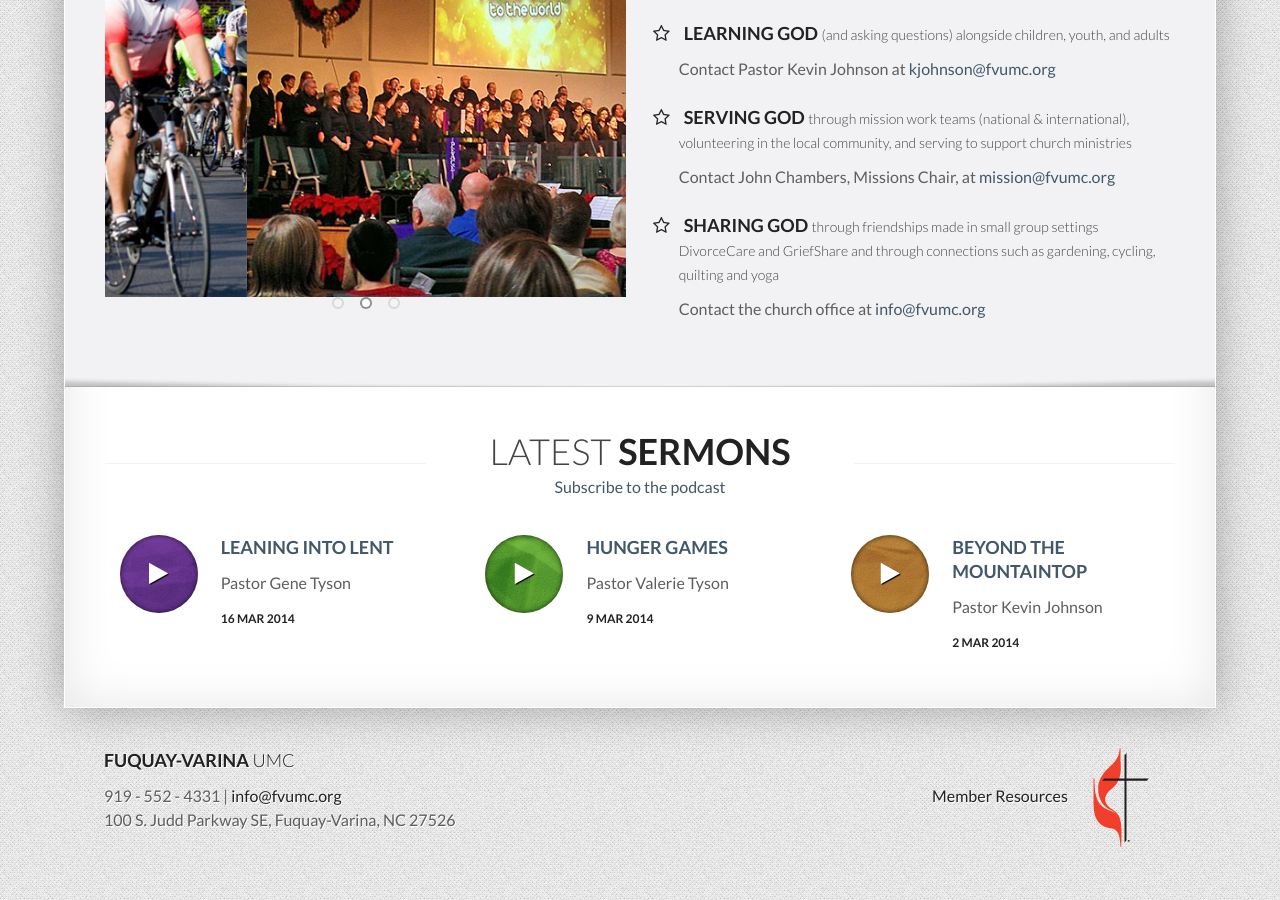
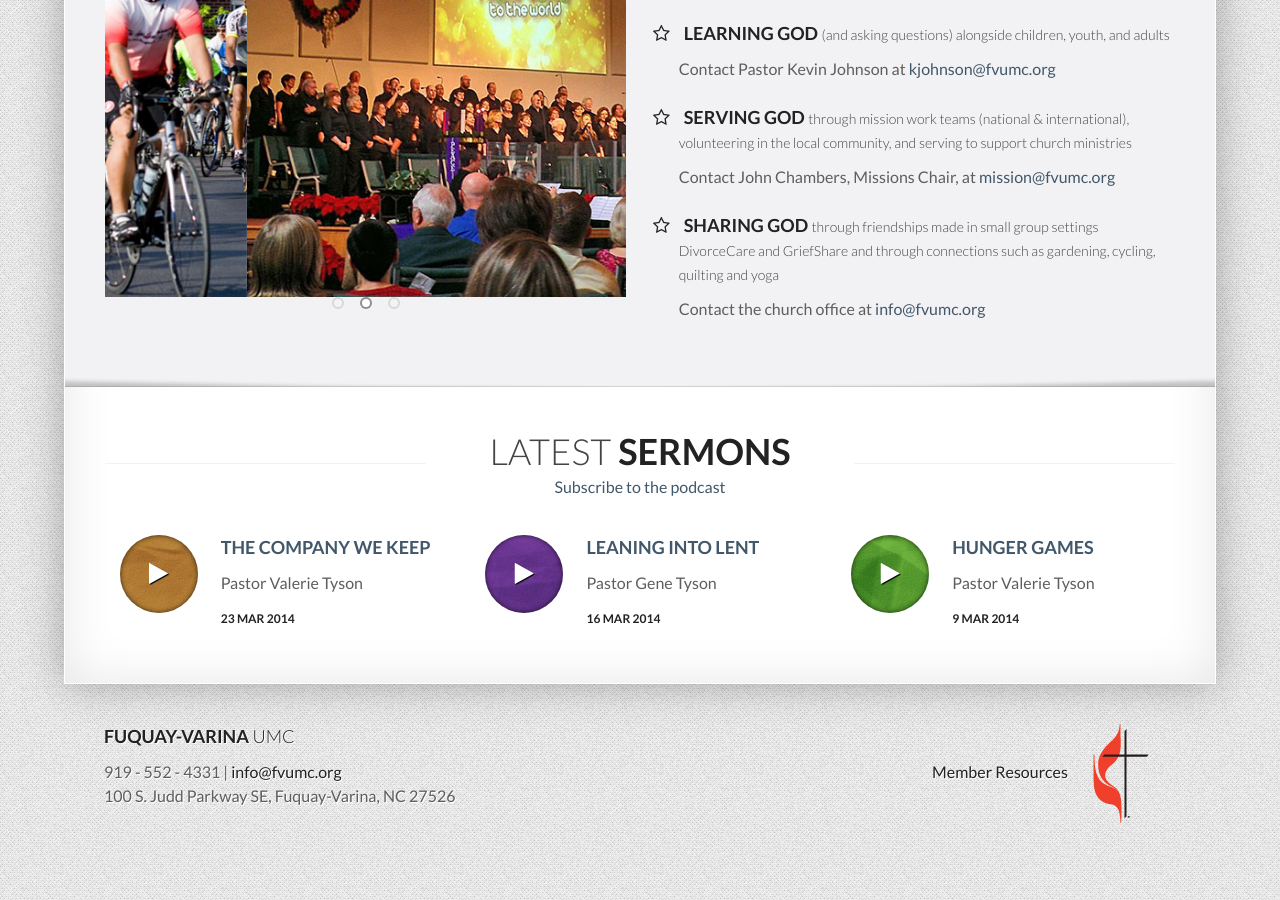
Before and after one commit to fvumc/fvumc.github.io, a Jekyll site: the page built from index.html, in a window 1280 px wide and 900 px high, scrolled down 2898 px. Built offline with Jekyll 4.4.1, drawn with Linux system fonts in a browser that asks for light colours; Markdown is read by kramdown in place of the engine named in the settings.

Commit message:
Update index.html

```diff
--- a/index.html
+++ b/index.html
@@ -242,6 +242,32 @@ title: Fuquay-Varina United Methodist Church
               <div class="row-fluid">
                 <div class="span4">
                   <div class="round-box box-small">
+                    <a class="box-inner" href="http://audio.fvumc.org/03_23_2014_The_Company_We_Keep.mp3">
+                      <img alt="some image" class="img-circle" src="images/Color-Block-Orange.jpg">
+                      <i class='icon-play'></i>
+                    </a>
+                  </div>
+                </div>
+                <div class="span8">
+                  <h3>
+                    <a href="http://audio.fvumc.org/03_23_2014_The_Company_We_Keep.mp3">
+                      The Company We Keep
+                    </a>
+                  </h3>
+                  <p>
+                    Pastor Valerie Tyson
+                  </p>
+                    <h5>
+                    23 Mar 2014
+                  </h5>
+                </div>
+              </div>
+            </li>
+
+            <li class="span4">
+              <div class="row-fluid">
+                <div class="span4">
+                  <div class="round-box box-small">
                     <a class="box-inner" href="http://audio.fvumc.org/03_16_2014_Leaning_Into_Lent.mp3">
                       <img alt="some image" class="img-circle" src="images/Color-Block-Purple.jpg">
                       <i class='icon-play'></i>
@@ -290,34 +316,6 @@ title: Fuquay-Varina United Methodist Church
               </div>
             </li>
 
-
-            <li class="span4">
-              <div class="row-fluid">
-                <div class="span4">
-                  <div class="round-box box-small">
-                    <a class="box-inner" href="http://audio.fvumc.org/02_09_2014_Why_Do_Bad_Things_Happen_To_Good_People.mp3">
-                      <img alt="some image" class="img-circle" src="images/Color-Block-Orange.jpg">
-                      <i class='icon-play'></i>
-                    </a>
-                  </div>
-                </div>
-                <div class="span8">
-                  <h3>
-                    <a href="http://audio.fvumc.org/03_02_2014_Beyond_The_Mountaintop.mp3">
-                      Beyond The Mountaintop
-                    </a>
-                  </h3>
-                  <p>
-                    Pastor Kevin Johnson
-                  </p>
-                    <h5>
-                    2 Mar 2014
-                  </h5>
-                </div>
-              </div>
-            </li>
-
-
           </ul>
         </div>
       </section>
```
